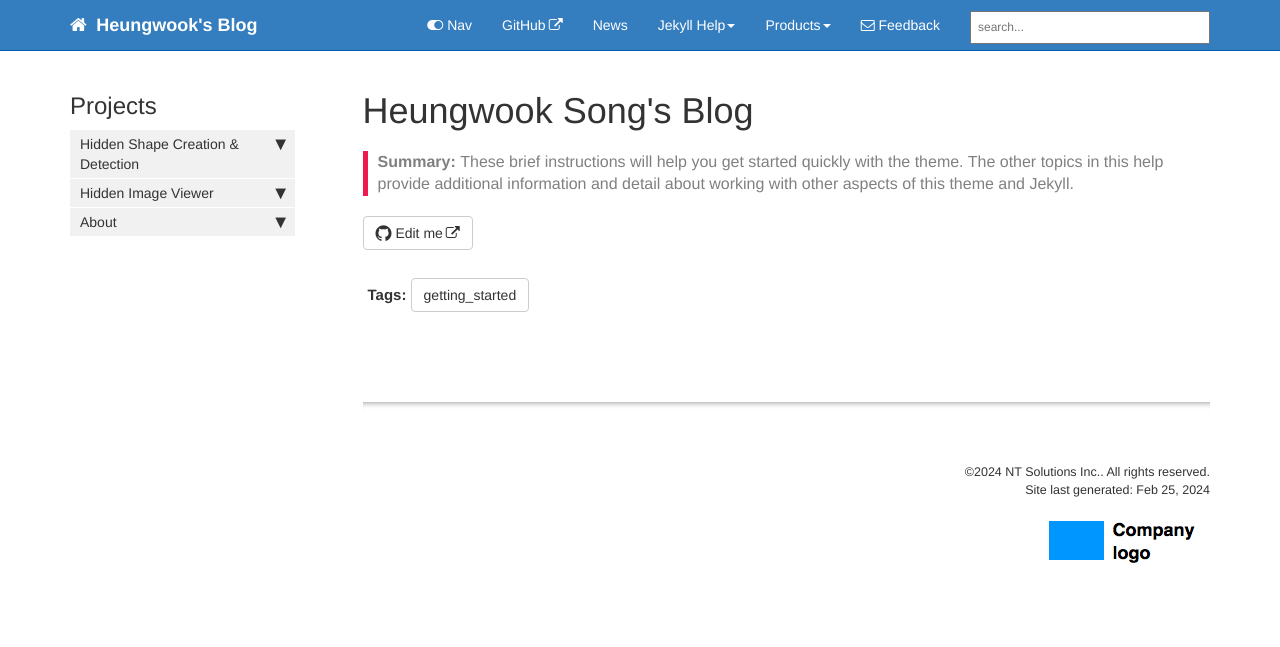
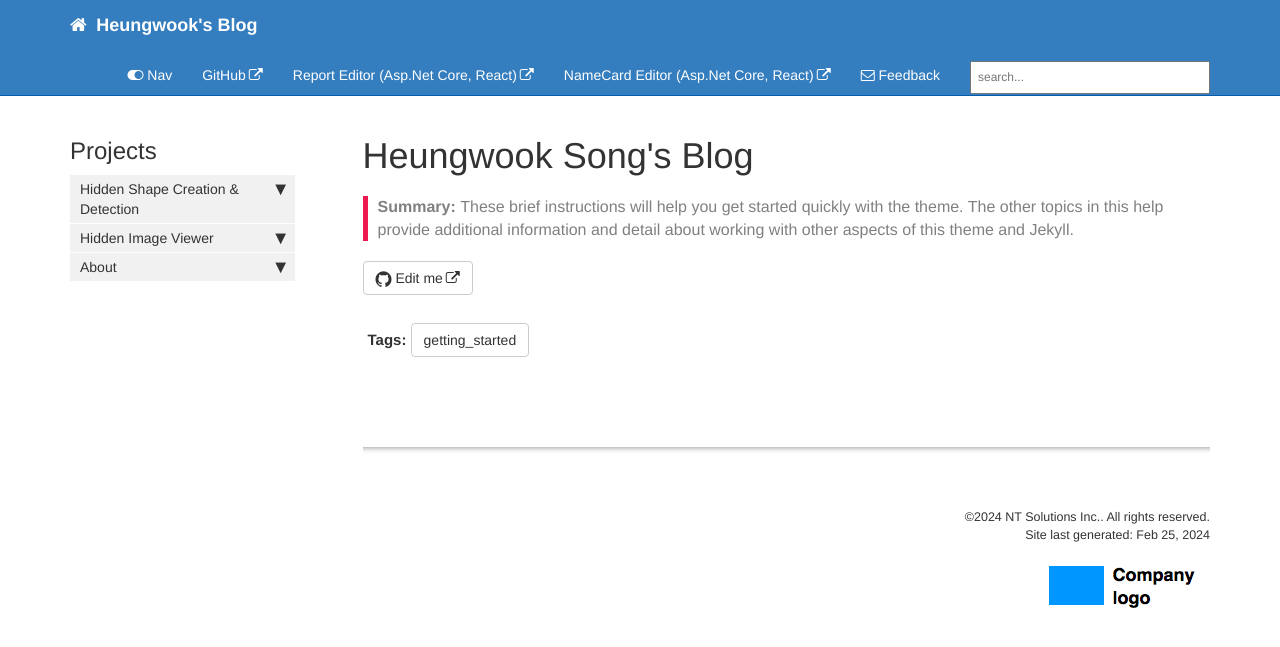
Before and after one commit to heungwook/heungwook.github.io, a Jekyll site: the page built from index.md, in a window 1280 px wide. Shown: the top 647 px of the page. Built offline with Jekyll 4.4.1, drawn with Linux system fonts in a browser that asks for light colours; comment, search, counter and statistics services are not loaded.

Commit message:
20240226 0631

```diff
--- a/_data/topnav.yml
+++ b/_data/topnav.yml
@@ -5,30 +5,9 @@ topnav:
   items:
     - title: GitHub
       external_url: https://github.com/heungwook
-    - title: News
-      url: /news
-
-#Topnav dropdowns
-topnav_dropdowns:
-- title: Topnav dropdowns
-  folders:
-    - title: Jekyll Help
-      folderitems:
-        - title: Jekyll Talk
-          external_url: https://talk.jekyllrb.com
-        - title: Jekyll documentation
-          external_url: http://jekyllrb.com/docs/home/
-        - title: Jekyll on Stack Overflow
-          external_url: http://stackoverflow.com/questions/tagged/jekyll
-        - title: Jekyll on my blog
-          external_url: http://idratherbewriting.com/category-jekyll/
-    - title: Products
-      folderitems:
-        - title: Jekyll Documentation Theme
-          url: /mydoc_introduction.html
-        - title: Product 1
-          url: /p1_landing_page.html
-        - title: Product 2
-          url: /p2_landing_page.html
+    - title: Report Editor (Asp.Net Core, React)
+      external_url: https://report.oryonsoft.com/
+    - title: NameCard Editor (Asp.Net Core, React)
+      external_url: https://report.oryonsoft.com/DesignAgitIFrame/Komsco_NameCard01/NameCard.txt
 
 # Copyright 2024 H. Song
```
